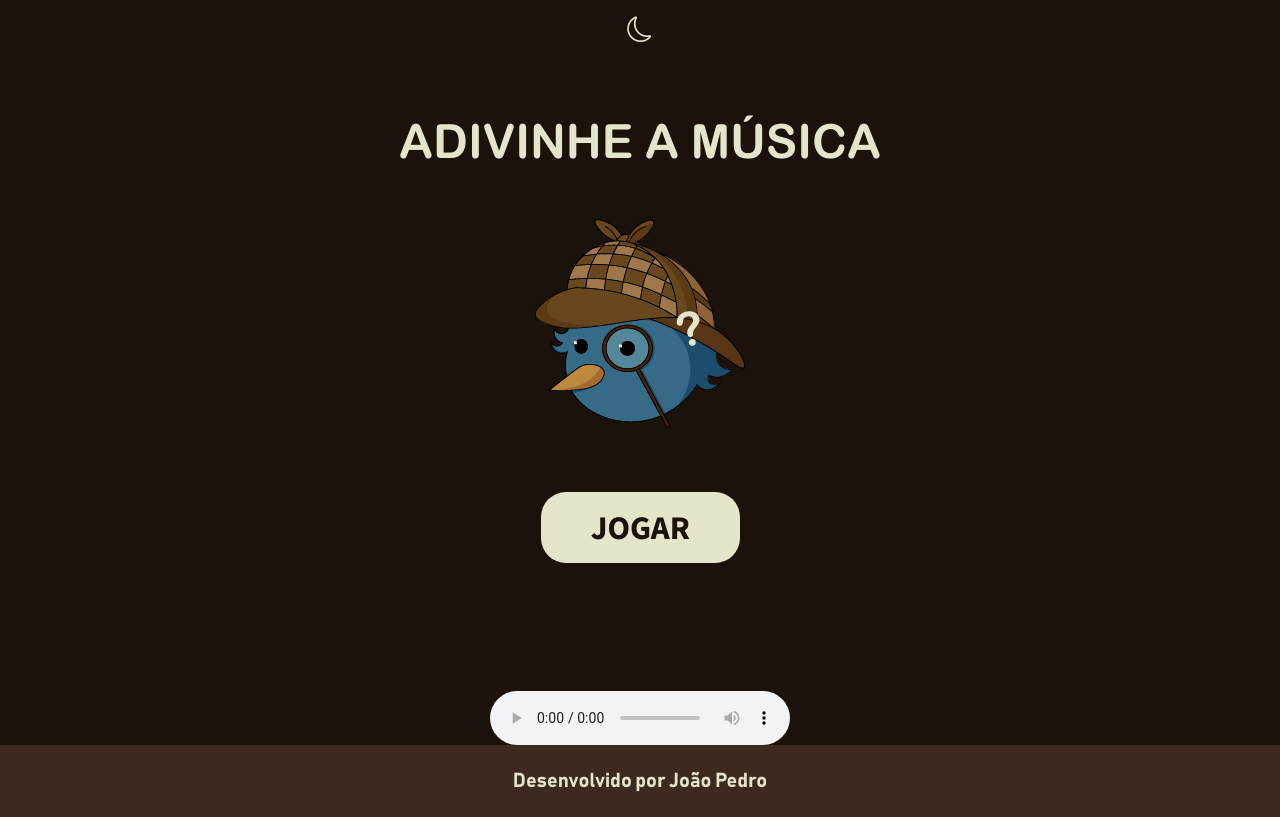
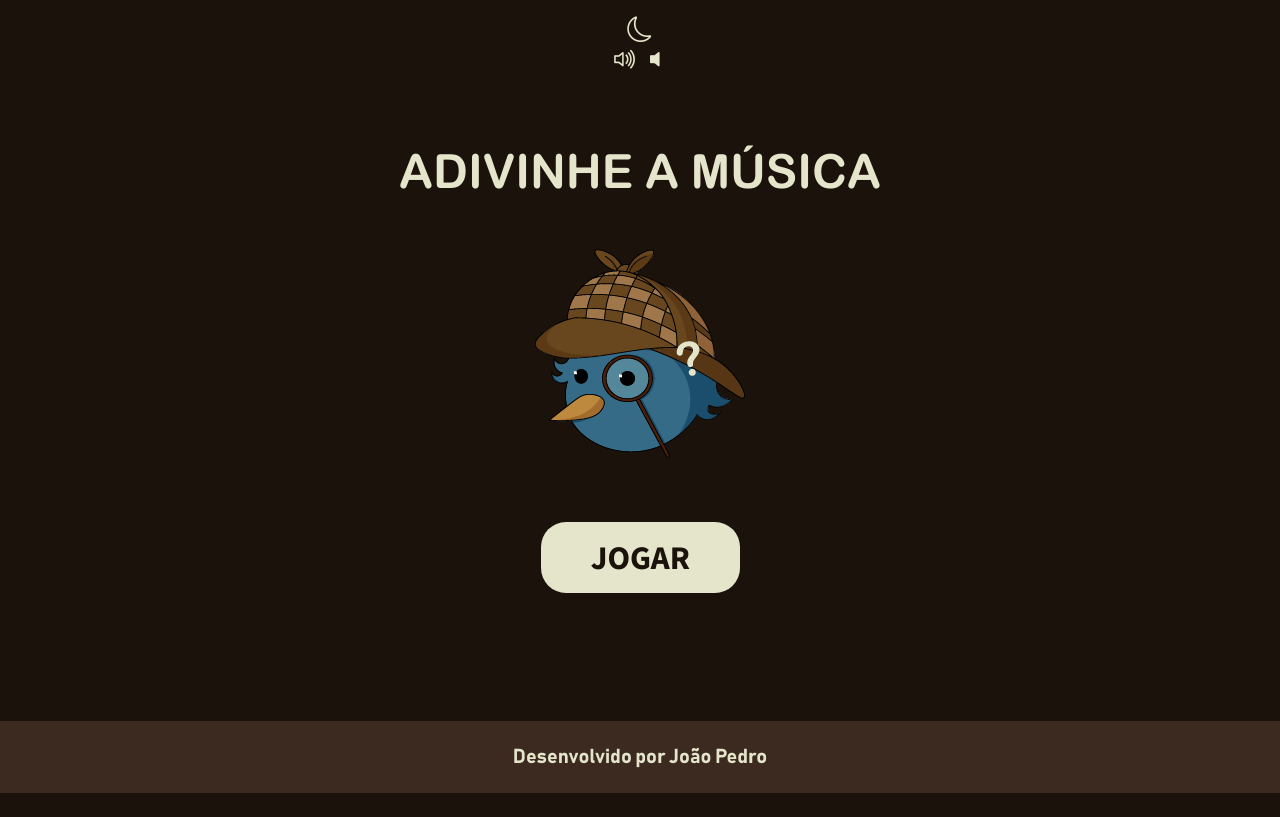
Before and after one commit to JoaoSanReboot/jose-o-jogo, a plain HTML site: page index.html in a window 1280 px wide. Drawn offline with nearby package versions, Linux system fonts and the light colour scheme.

Commit message:
sound.controler add

```diff
--- a/index.html
+++ b/index.html
@@ -19,6 +19,10 @@
                     <i class="bi bi-sun"></i>
                     <i class="bi bi-moon"></i>
                 </label>
+                <div class="controle-volume">
+                    <i class="bi bi-volume-up" onclick = "aumentarVolume()"></i>
+                    <i class="bi bi-volume-off-fill" onclick="diminuirVolume()"></i>
+                </div>
             </div>
             <h1 class="texto-principal"> ADIVINHE A MÚSICA</h1>
         <div class="container">
@@ -27,7 +31,7 @@
         <div class="apresentacao-botao">
             <a class="botao-jogar" href="info.html">JOGAR</a>
         </div>
-        <audio id="audio-fundo" controls autoplay loop>
+        <audio id="audio-fundo" autoplay loop>
             <source src="/audios/Knightmare Music.mp3" type="audio/mpeg">
             <source src="/audios/Knightmare-Music.ogg" type="audio/ogg">
         </audio>
--- a/script/scripts.js
+++ b/script/scripts.js
@@ -27,3 +27,17 @@ changeThemeBtn.addEventListener("change", function() {
         localStorage.setItem("light", 1);
     }
 });
+
+var audio = document.getElementById("audio-fundo");
+
+function aumentarVolume() {
+  if (audio.volume < 1) {
+    audio.volume += 0.1;
+  }
+}
+
+function diminuirVolume() {
+  if (audio.volume > 0) {
+    audio.volume -= 0.1;
+  }
+}
```
Also changed, not shown: style/style.css (line endings or trailing spaces).
